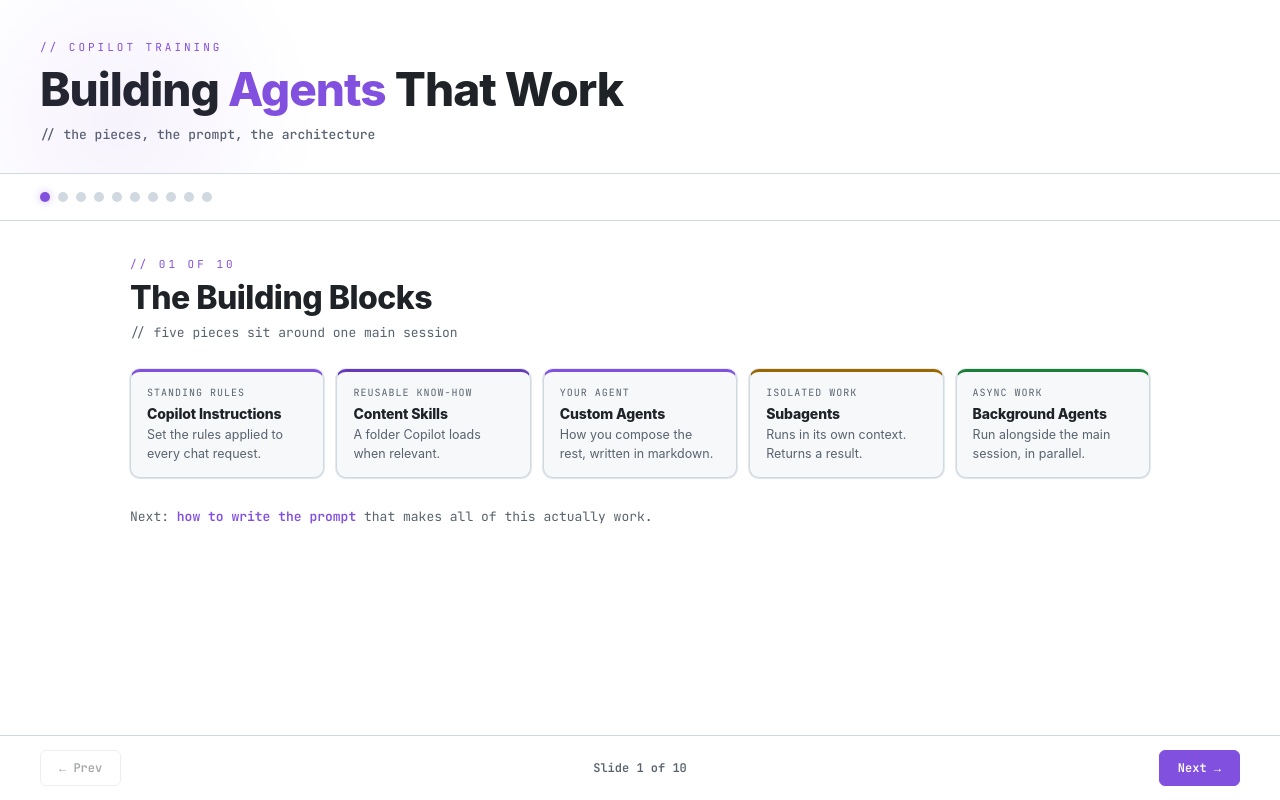
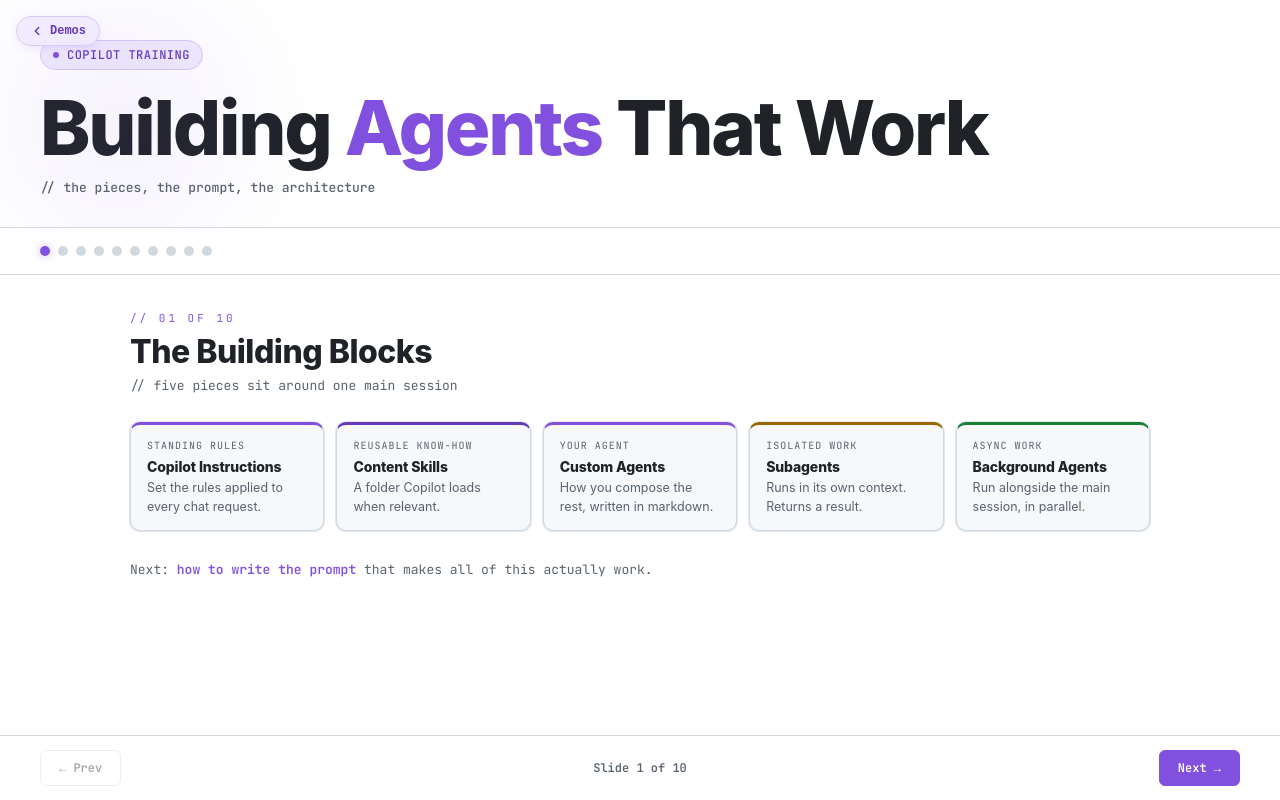
Before and after one commit to cagitskill/git-skill, a plain HTML site: page docs/agents-building-blocks.html in a window 1280 px wide. Drawn offline with Linux system fonts and the light colour scheme; a web font is replaced by a local one.

Commit message:
modify header

```diff
--- a/docs/agents-building-blocks.html
+++ b/docs/agents-building-blocks.html
@@ -22,8 +22,8 @@
 
 header{padding:40px 40px 28px;border-bottom:1px solid var(--border);position:relative;overflow:hidden}
 header::before{content:'';position:absolute;top:-80px;left:-80px;width:400px;height:400px;background:radial-gradient(circle,rgba(130,80,223,0.07) 0%,transparent 70%);pointer-events:none}
-.header-label{font-family:var(--mono);font-size:11px;letter-spacing:3px;color:var(--accent);text-transform:uppercase;margin-bottom:10px}
-header h1{font-size:clamp(24px,4.5vw,46px);font-weight:800;line-height:1.1;letter-spacing:-1px}
+.header-eyebrow{display:inline-flex;align-items:center;gap:8px;font-family:var(--mono);font-size:12px;font-weight:500;color:#6639ba;background:#efeafe;border:1px solid #d8c9f7;padding:6px 12px;border-radius:999px;letter-spacing:0.04em;text-transform:uppercase;margin-bottom:18px}.header-eyebrow .pdot{width:6px;height:6px;border-radius:50%;background:#8250df;animation:hpulse 2s ease-in-out infinite}@keyframes hpulse{0%,100%{box-shadow:0 0 0 0 rgba(130,80,223,0.5)}50%{box-shadow:0 0 0 8px rgba(130,80,223,0)}}.back-to-demos{position:fixed;top:16px;left:16px;z-index:999;display:inline-flex;align-items:center;gap:6px;font-family:ui-monospace,monospace;font-size:12px;font-weight:600;color:#6639ba;background:rgba(239,234,254,0.92);border:1px solid #d8c9f7;padding:7px 13px;border-radius:999px;text-decoration:none;backdrop-filter:blur(8px);box-shadow:0 2px 8px rgba(130,80,223,0.12);transition:background 0.2s,transform 0.15s}.back-to-demos:hover{background:rgba(130,80,223,0.12);transform:translateX(-2px)}
+header h1{font-size:clamp(40px,7vw,76px);font-weight:800;line-height:1.05;letter-spacing:-0.03em}
 header h1 span{color:var(--accent)}
 header p{margin-top:10px;color:var(--fg-muted);font-size:13px;font-family:var(--mono);line-height:1.6;font-weight:500}
 
@@ -228,8 +228,12 @@
 </head>
 <body>
 
+<a href="index.html" class="back-to-demos">
+  <svg width="14" height="14" viewBox="0 0 24 24" fill="none" stroke="currentColor" stroke-width="2.5" stroke-linecap="round" stroke-linejoin="round"><polyline points="15 18 9 12 15 6"/></svg>
+  Demos
+</a>
 <header>
-  <div class="header-label">// Copilot Training</div>
+  <span class="header-eyebrow"><span class="pdot"></span>Copilot Training</span>
   <h1>Building <span>Agents</span> That Work</h1>
   <p>// the pieces, the prompt, the architecture</p>
 </header>
```
